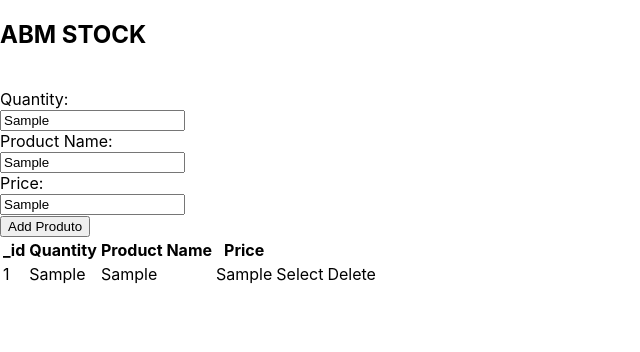
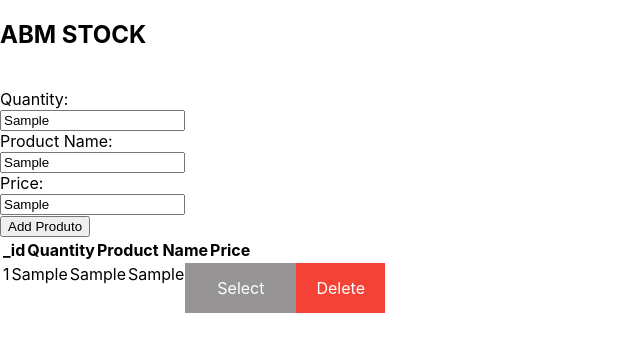
Before and after one commit to walterlbf/ABM-stock, a React (Create React App) app: page / in a window 1280 px wide. Both pictures are taken after typing "Sample", "Sample", "Sample" into the empty fields and a click on the input "Add Produto". Shown: the top 352 px of the page, without its empty margins (0-640 px from the left). Built offline with nearby package versions, Linux system fonts and the light colour scheme.

Commit message:
adcionando estilos aos botoes

```diff
--- a/src/App.css
+++ b/src/App.css
@@ -1,38 +1,31 @@
-.App {
+.buttonSelect {
+
+  background-color: #969494;
+  border: none;
+  color: white;
+  padding: 15px 32px;
   text-align: center;
+  text-decoration: none;
+  display: inline-block;
+  font-size: 16px;
 }
 
-.App-logo {
-  height: 40vmin;
-  pointer-events: none;
+.buttonDelete {
+
+  background-color: #f44336;
+  border: none;
+  color: white;
+  padding: 15px 20px;
+  text-align: center;
+  text-decoration: none;
+  display: inline-block;
+  font-size: 16px;
 }
 
-@media (prefers-reduced-motion: no-preference) {
-  .App-logo {
-    animation: App-logo-spin infinite 20s linear;
-  }
+tr{
+  display: flex;
 }
 
-.App-header {
-  background-color: #282c34;
-  min-height: 100vh;
-  display: flex;
-  flex-direction: column;
-  align-items: center;
-  justify-content: center;
-  font-size: calc(10px + 2vmin);
-  color: white;
+th {
+
 }
-
-.App-link {
-  color: #61dafb;
-}
-
-@keyframes App-logo-spin {
-  from {
-    transform: rotate(0deg);
-  }
-  to {
-    transform: rotate(360deg);
-  }
-}
--- a/src/App.js
+++ b/src/App.js
@@ -1,4 +1,5 @@
 import React, { useState } from "react";
+import "./App.css";
 
 function FormCadastro(props) {
   const produtoInicial = {
@@ -81,8 +82,8 @@ function App() {
           <td>{produto.quantity}</td>
           <td>{produto.product}</td>
           <td>{produto.price}</td>
-          <td className="button">Select</td>
-          <td className="button" onClick={() => deletarProduto(index)}>Delete</td>
+          <td className="buttonSelect">Select</td>
+          <td className="buttonDelete" onClick={() => deletarProduto(index)}>Delete</td>
 
         </tr>
       ))
```
